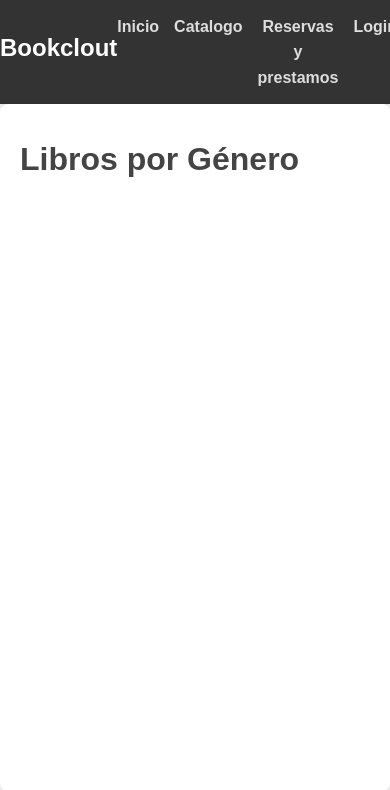
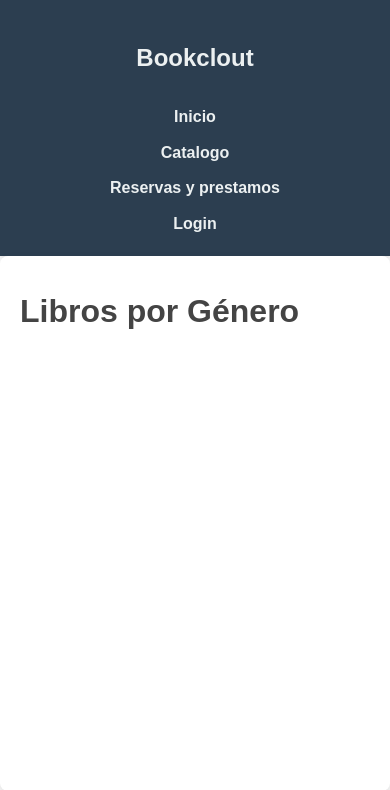
Before and after one commit to davidgarciasolis/bookclout, a PHP site: page / in a window 390 px wide. Shown: the top 790 px of the page. Run offline with PHP 8.4, Linux system fonts and the light colour scheme; data that the repository does not hold is empty.

Commit message:
Agregar estilos y estructura al encabezado: implementar contenedor y navegación responsiva

```diff
--- a/css/main.css
+++ b/css/main.css
@@ -25,7 +25,6 @@ main h1 {
     margin-bottom: 20px;
     color: #444;
 }
-
 
 main h1 button {
     margin-left: auto; /* Empuja el botón hacia el extremo derecho */
@@ -145,3 +144,58 @@ main form button {
 main form button:hover {
     background-color: #45a049; /* Verde más oscuro al pasar el ratón */
 }
+
+/* Estilos para el header */
+.main-header {
+    background-color: #2c3e50;
+    color: #ecf0f1;
+    padding: 20px 0;
+    box-shadow: 0 2px 5px rgba(0, 0, 0, 0.1);
+}
+
+.header-container {
+    display: flex;
+    justify-content: space-between;
+    align-items: center;
+    max-width: 1200px;
+    margin: 0 auto;
+    padding: 0 20px;
+}
+
+.logo a {
+    text-decoration: none;
+    color: #ecf0f1;
+    font-size: 24px;
+    font-weight: bold;
+}
+
+.main-nav .nav-list {
+    list-style: none;
+    display: flex;
+    gap: 15px;
+    margin: 0;
+    padding: 0;
+}
+
+.main-nav .nav-item a {
+    text-decoration: none;
+    color: #ecf0f1;
+    font-size: 16px;
+    transition: color 0.3s;
+}
+
+.main-nav .nav-item a:hover {
+    color: #3498db;
+}
+
+@media (max-width: 768px) {
+    .header-container {
+        flex-direction: column;
+        text-align: center;
+    }
+
+    .main-nav .nav-list {
+        flex-direction: column;
+        gap: 10px;
+    }
+}
--- a/includes/header.php
+++ b/includes/header.php
@@ -1,22 +1,24 @@
 <?php
 session_start();
 ?>
-<header>
-    <div>
+<header class="main-header">
+    <div class="header-container">
         <!-- Logo -->
         <link rel="icon" type="image/png" href="img/logo.png">
-        <h1><a href="index.php">Bookclout</a></h1>
+        <h1 class="logo"><a href="index.php">Bookclout</a></h1>
 
         <!-- Opciones -->
-        <ul>
-            <li><a href="index.php">Inicio</a></li>
-            <li><a href="catalogo.php">Catalogo</a></li>
-            <li><a href="reservas_prestamos.php">Reservas y prestamos</a></li>
-            <?php if (isset($_SESSION['email'])): ?>
-                <li><a href="autenticacion/logout_user.php">Cerrar sesión</a></li>
-            <?php else: ?>
-                <li><a href="login.php">Login</a></li>
-            <?php endif; ?>
-        </ul>
+        <nav class="main-nav">
+            <ul class="nav-list">
+                <li class="nav-item"><a href="index.php">Inicio</a></li>
+                <li class="nav-item"><a href="catalogo.php">Catalogo</a></li>
+                <li class="nav-item"><a href="reservas_prestamos.php">Reservas y prestamos</a></li>
+                <?php if (isset($_SESSION['email'])): ?>
+                    <li class="nav-item"><a href="autenticacion/logout_user.php">Cerrar sesión</a></li>
+                <?php else: ?>
+                    <li class="nav-item"><a href="login.php">Login</a></li>
+                <?php endif; ?>
+            </ul>
+        </nav>
     </div>
 </header>
```
